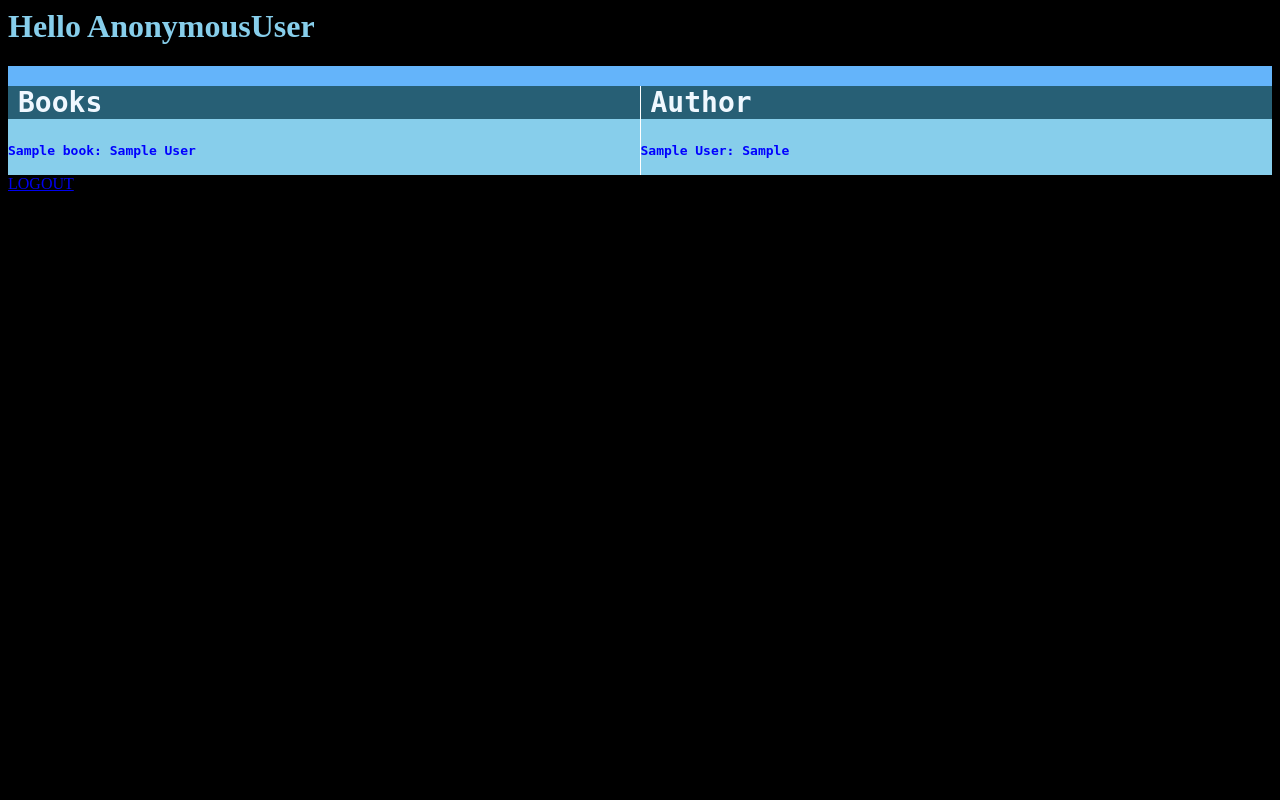
After one commit to MarcoA-Pazol/BooksAPI-DjangoREST, a Django app: template FrontEnd/templates/home.html in a window 1280 px wide. The commit adds this page. Run offline with Django 4.2, Linux system fonts and the light colour scheme; the template is opened without the code that fills it: values that come from a table or form of the project are taken from there, others are empty; tables that the repository leaves empty hold one stand-in row (values such as "Sample post").

Commit message:
Implement Protected by JWT view for API[Done]. Implement simple home page protected by @login_required[Done].

```diff
--- a/BooksAPI/settings.py
+++ b/BooksAPI/settings.py
@@ -131,3 +131,8 @@ STATIC_URL = 'static/'
 # https://docs.djangoproject.com/en/4.2/ref/settings/#default-auto-field
 
 DEFAULT_AUTO_FIELD = 'django.db.models.BigAutoField'
+
+
+LOGIN_REDIRECT_URL = 'home'
+LOGOUT_REDIRECT_URL = 'login'
+LOGIN_URL = 'login'
--- /dev/null
+++ b/FrontEnd/static/css/home.css
@@ -0,0 +1,39 @@
+body{
+    color: skyblue;
+    background-color: rgb(0, 0, 0);
+}
+
+.list-container{
+    width: 100%;
+    display: inline-flex;
+    height: auto;
+    background-color: rgb(100, 180, 250);
+    font-family: monospace;
+    color: white;
+    padding-top: 20px;
+}
+
+.books-list{
+    background-color: skyblue;
+    color: blue;
+    width: 50%;
+}.books-list h2{
+    margin-top: 0;
+    background-color: rgb(39, 95, 117);
+    color: aliceblue;
+    font-size: 28px;
+    padding-left: 10px;
+}
+
+.authors-list{
+    background-color: skyblue;
+    color: blue;
+    width: 50%;
+    border-left: 1px solid white;
+}.authors-list h2{
+    margin-top: 0;
+    background-color: rgb(39, 95, 117);
+    color: aliceblue;
+    font-size: 28px;
+    padding-left: 10px;
+}
--- /dev/null
+++ b/FrontEnd/templates/home.html
@@ -0,0 +1,29 @@
+{% load static %}
+<link rel="stylesheet" href={% static "css/home.css" %}>
+
+
+<h1>Hello {{user}}</h1>
+
+<div class="list-container">
+
+    <div class="books-list">
+        <h2>Books</h2>
+        {% for book in books %}
+            <div class="book-tag">
+                <h4>{{book.title}}: {{book.author}}</h4>
+            </div>
+        {% endfor %}
+    </div>
+
+    <div class="authors-list">
+        <h2>Author</h2>
+        {% for author in authors %}
+            <div class="author-tag">
+                <h4>{{author.complete_name}}: {{author.country}}</h4>
+            </div>
+        {% endfor %}
+    </div>
+
+</div>
+
+<a href="{% url 'logout' %}"><span>LOGOUT</span></a>
--- a/FrontEnd/templates/register.html
+++ b/FrontEnd/templates/register.html
@@ -9,7 +9,8 @@
     </head>
 
     <body>
-
+        <h2>Register</h2>
+        <hr>
         <form method="POST">
             {% csrf_token %}
             {{ form.as_p }}
--- a/FrontEnd/urls.py
+++ b/FrontEnd/urls.py
@@ -2,7 +2,10 @@ from django.urls import path
 from . import views
 
 urlpatterns = [
-    path('home/', views.home.as_view(), name='home'),
+    path('home/', views.home, name='home'),
     #Session URLs
     path('register/', views.register, name='register'),
+    path('login/', views.login, name='login'),
+    path('logout/', views.logout, name='logout'),
+    path('protected_view/', views.ProtectedView.as_view(), name='protected-view'),
 ]
```
Also changed, not shown: FrontEnd/forms.py (+22 -1 lines), FrontEnd/templates/login.html (added, +10 -0 lines), FrontEnd/views.py (+59 -10 lines).
